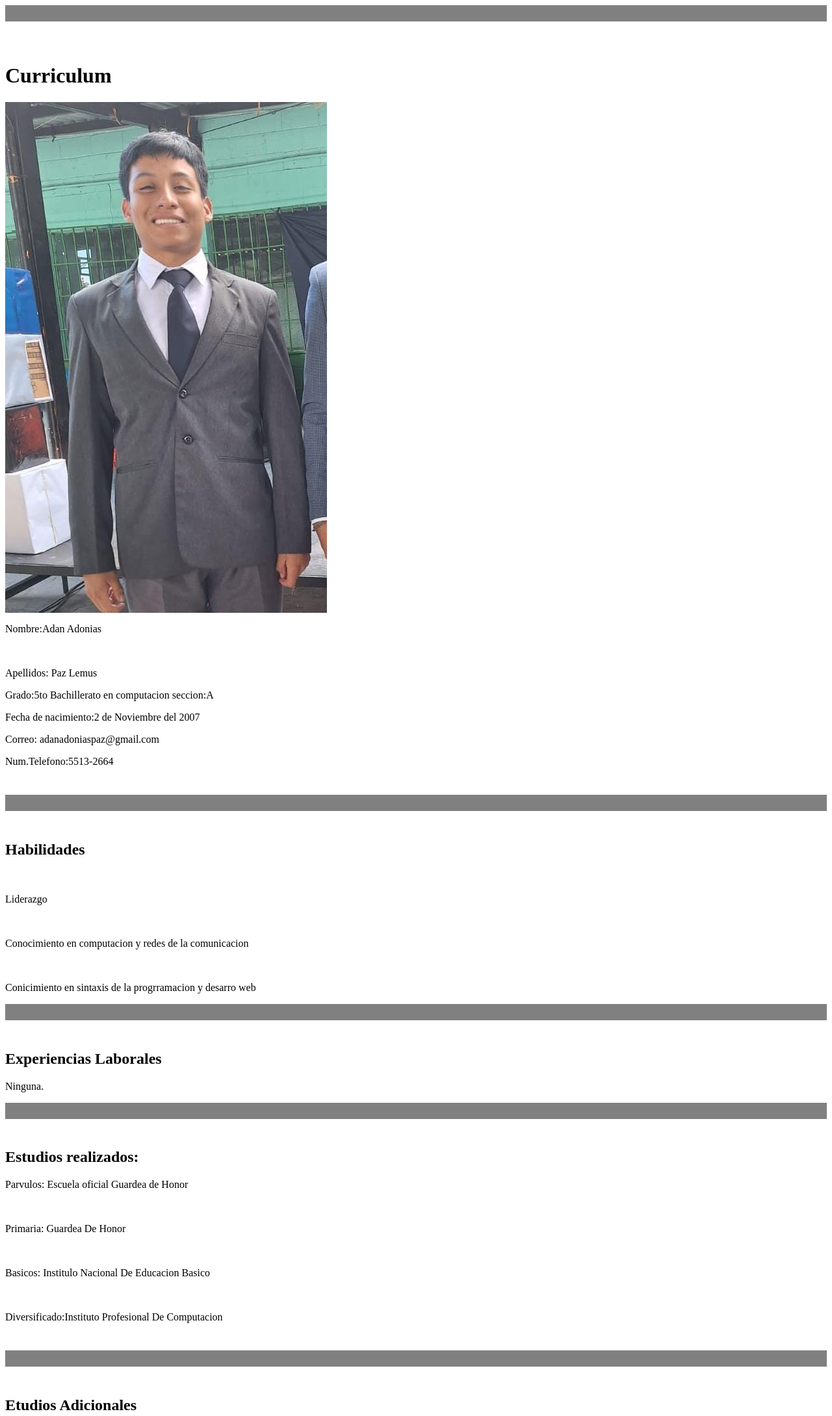
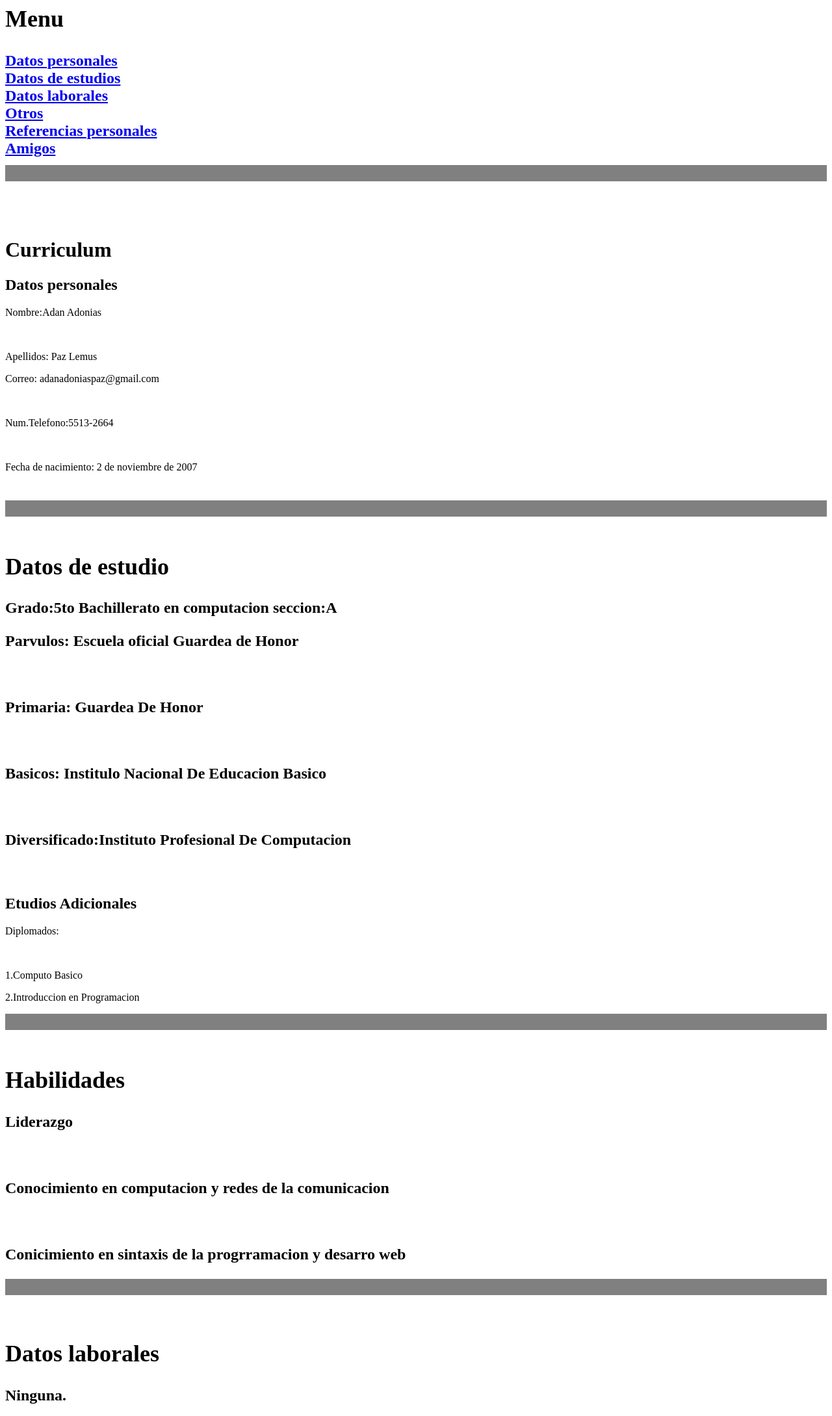
Before and after one commit to Adampaz789/hgola, a plain HTML site: page index.html in a window 1280 px wide. Shown: the top 2179 px of the page at 65% size. Drawn offline with Linux system fonts and the light colour scheme.

Commit message:
index.html

```diff
--- a/index.html
+++ b/index.html
@@ -2,42 +2,49 @@
  <head><title>Curriculum</title>
 </head>
 <body>
-    <div align="center">
+          <h2><a id="menu"><h2>Menu</h2></a>
 
-        </div>
-        <hr size="25" noshade><br>
+             <a href="#persona">Datos personales</a><br>
+             <a href="#estudio">Datos de estudios</a><br>
+             <a href="#Labor">Datos laborales</a><br>
+             <a href="#otro">Otros</a><br>
+             <a href="#ref">Referencias personales</a><br>
+             <a href="#amigos">Amigos</a><br>
+
+
+             <hr size="25" noshade><br>
         <title><i>Curriculum</title></br>
          <h1>Curriculum</h1>
-        <img src="Adan.jpg">
-        <p>Nombre:Adan Adonias</p><br>
-        <p>Apellidos: Paz Lemus<br>
+         <a id="persona"><h2>Datos personales</h2></a>
+         <p>Nombre:Adan Adonias</p><br>
+         <p>Apellidos: Paz Lemus<br>
+         <p>Correo: adanadoniaspaz@gmail.com</p><br>
+         <p>Num.Telefono:5513-2664</p><br>
+         <p>Fecha de nacimiento: 2 de noviembre de 2007</p><br>
+
+         <hr size="25" noshade><br>
+         <h2><a id="estudio"><h2>Datos de estudio</h2></a>
         <p>Grado:5to Bachillerato en computacion seccion:A</p>
-        <p>Fecha de nacimiento:2 de Noviembre del 2007</p>
-        <p>Correo: adanadoniaspaz@gmail.com</p>
-        <p>Num.Telefono:5513-2664</p><br>
-        <hr size="25" noshade><br>
-        <h2>Habilidades</h2><br>
-         <p>Liderazgo </p><br>
-         <p>Conocimiento en computacion y redes de la comunicacion</p><br>
-         <p>Conicimiento en sintaxis de la progrramacion y desarro web</p>
-         <hr size="25" noshade><br>
-         <h2>Experiencias Laborales</h2>
-         <p>Ninguna.</p>
-
-        <hr size="25" noshade><br>
-        <h2>Estudios realizados:</h2>
         <p>Parvulos: Escuela oficial Guardea de Honor</p><br>
         <p>Primaria: Guardea De Honor</p><br>
         <p>Basicos: Institulo Nacional De Educacion Basico</p><br>
         <p>Diversificado:Instituto Profesional De Computacion</p><br>
-
-        <hr size="25" noshade><br>
         <h2>Etudios Adicionales</h2>
         <p>Diplomados:</p><br>
         <p>1.Computo Basico</p>
         <p>2.Introduccion en Programacion</p>
+
         <hr size="25" noshade><br>
-<h2>Amigos</h2>
+        <h2><a id="otro"><h2>Habilidades</h2></a>
+        <p>Liderazgo </p><br>
+         <p>Conocimiento en computacion y redes de la comunicacion</p><br>
+         <p>Conicimiento en sintaxis de la progrramacion y desarro web</p>
+
+          <hr size="25" noshade><br>
+         <h2><a id="Labor"><h2>Datos laborales</h2></a>
+         <p>Ninguna.</p>
+         <hr size="25" noshade><br>
+         <h2><a id="amigos"><h2>Amigos</h2></a>
 <table border="1">
     <br>
     <table border="1" cellpadding="0" cellspacing="0" width="50%">
@@ -102,7 +109,7 @@
 
  </table>
  </table>
-</div>
+ <a href="#menu">Menu</a><br>
  </hr>
 </body>
 </html>
```
